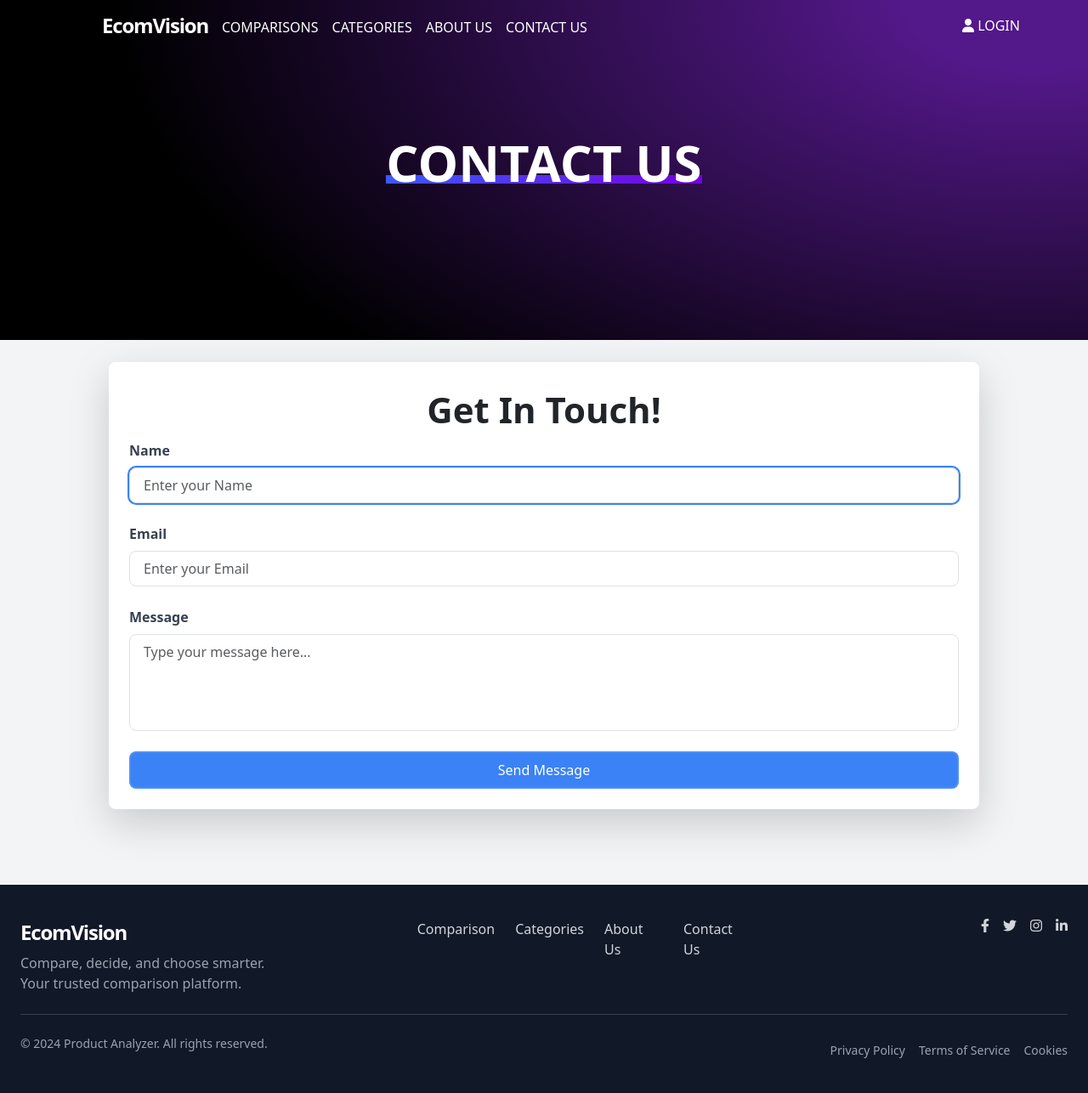
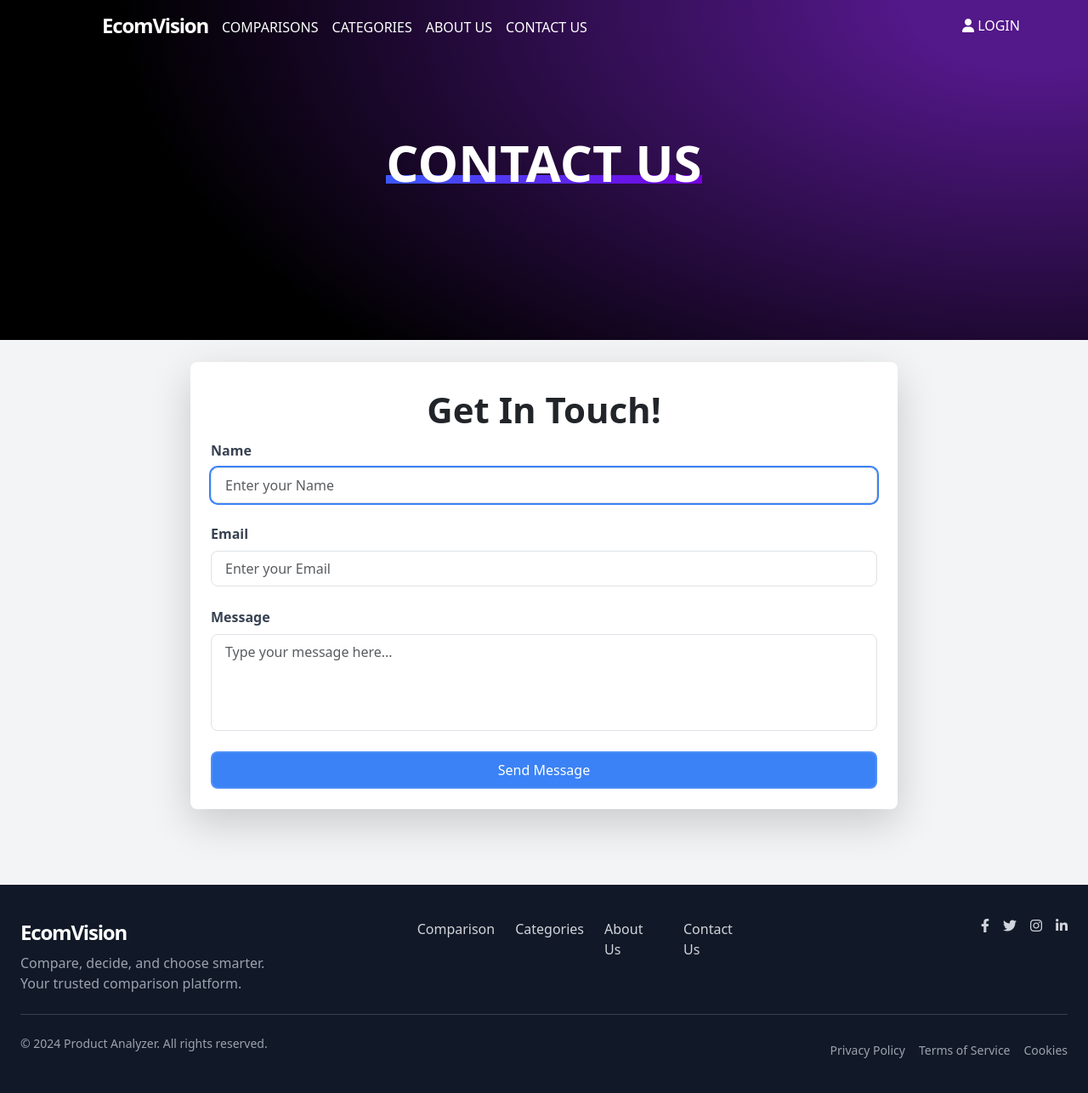
Before and after one commit to ommehta4920/EcomVision-project, a Django app: page /contactus/ in a window 1280 px wide. Shown: the whole page at 85% size. Run offline with Django 4.2, Linux system fonts and the light colour scheme; parts of the project's set-up code (start-up, migrations or seed data) failed here and were passed over; some libraries are stand-ins or nearby versions.

Commit message:
contact width

```diff
--- a/EcomVision/user/templates/contactus.html
+++ b/EcomVision/user/templates/contactus.html
@@ -34,7 +34,7 @@ EcomVision | Contact Us
                 </h1>
             </ul>
         </div> -->
-    <section class="mb-12 w-[80%]">
+    <section class="mb-12 w-[65%]">
         <form class="bg-white p-6 rounded-lg shadow-lg" id="user-form" method="POST" action="/contactus/">
             <div style="text-align: center; font-size: 42px; margin-bottom: 5px;">
                 <strong>Get In Touch!</strong>
```
